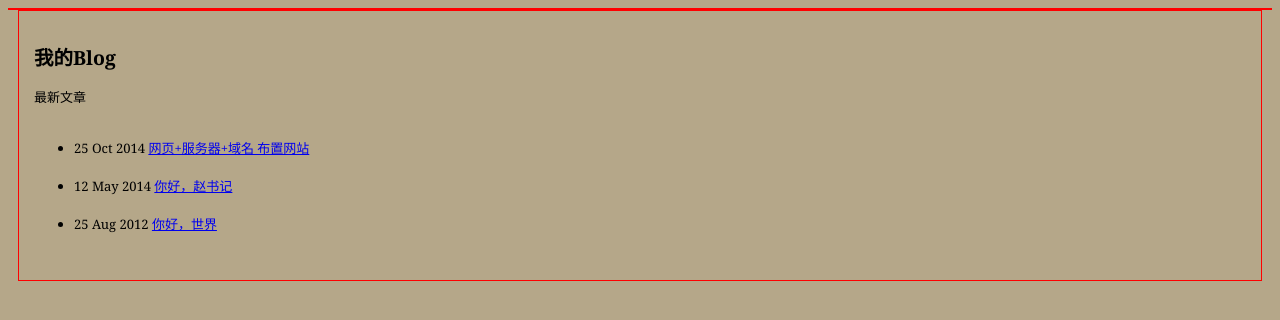
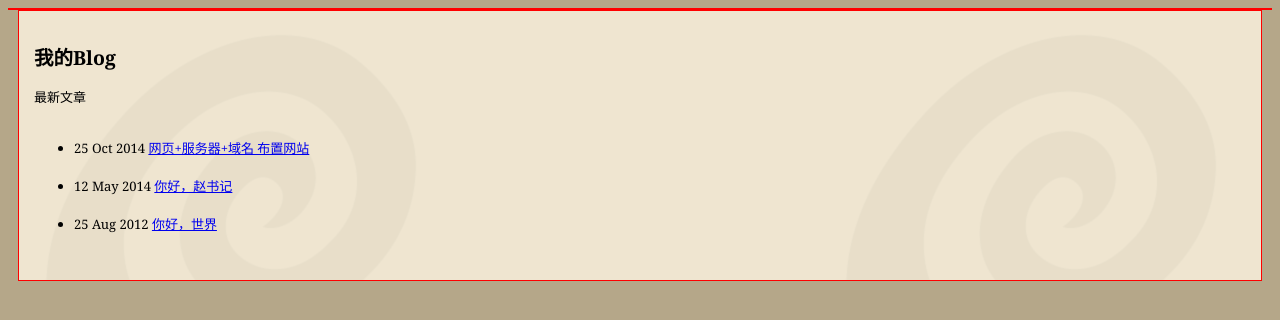
Before and after one commit to Fav/Elusive, a Jekyll site: the page built from index.html, in a window 1280 px wide. Shown: the top 320 px of the page. Built offline with Jekyll 4.4.1, drawn with Linux system fonts in a browser that asks for light colours.

Commit message:
Signed-off-by: fav <f25457@qq.com>

```diff
--- a/_layouts/default.html
+++ b/_layouts/default.html
@@ -11,7 +11,7 @@
 			  margin:           10%,0;
 			}
 			#main {
-			  background-image:	url(_img/background.gif);
+			  background-image:	url(img/background.gif);
 			  background-repeat: repeat-x;
 			  font-size:        100%;
 			  padding:          15px;
```
Also changed, not shown: img/background.gif (renamed from _img/background.gif), img/image001.png (renamed from _img/image001.png), img/image003.png (renamed from _img/image003.png), img/image004.png (renamed from _img/image004.png), img/image005.png (renamed from _img/image005.png), img/image006.png (renamed from _img/image006.png), img/image007.png (renamed from _img/image007.png), img/image008.png (renamed from _img/image008.png), img/image011.jpg (renamed from _img/image011.jpg), img/image012.png (renamed from _img/image012.png), img/image013.png (renamed from _img/image013.png), img/image014.png (renamed from _img/image014.png), img/image015.png (renamed from _img/image015.png), img/image016.png (renamed from _img/image016.png).
